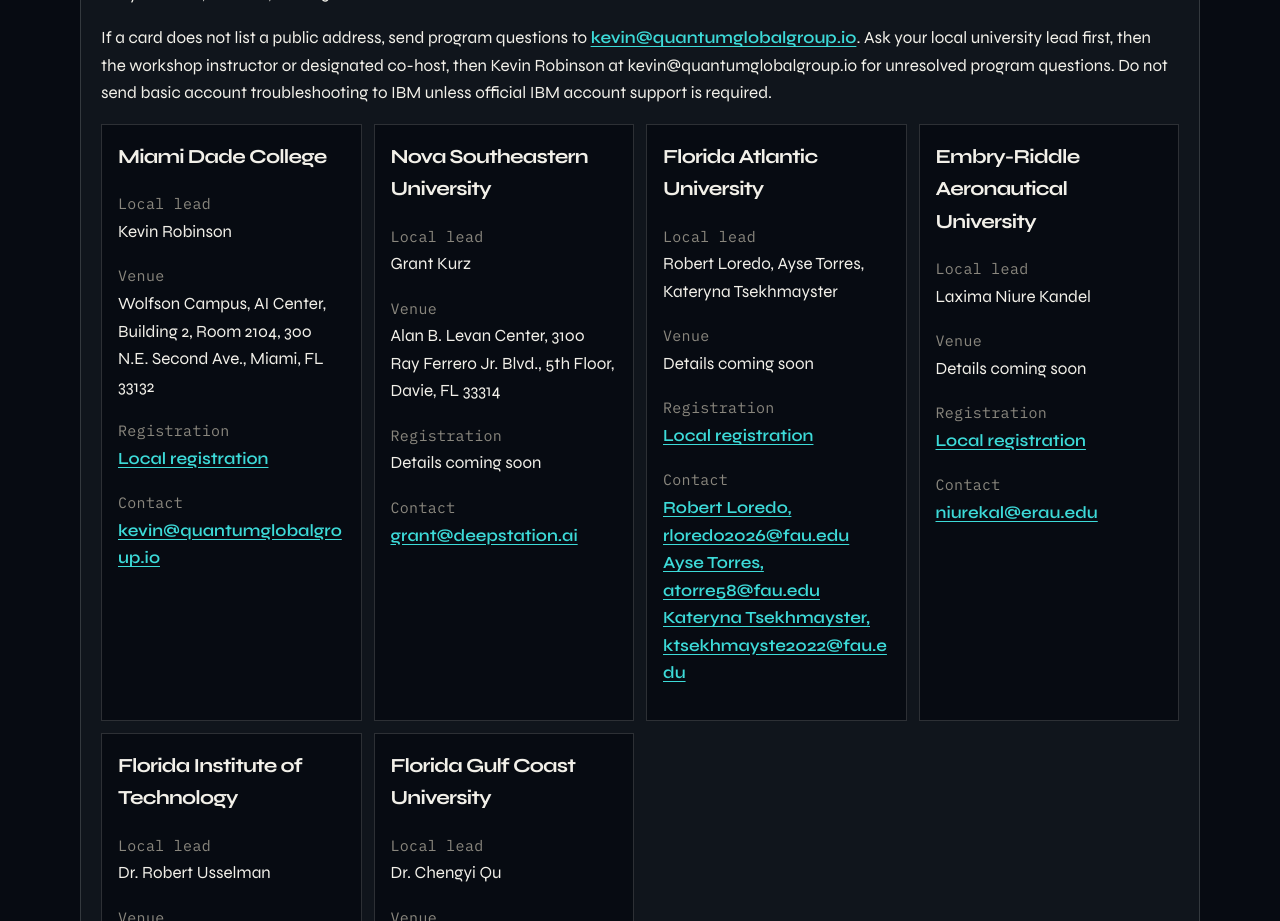
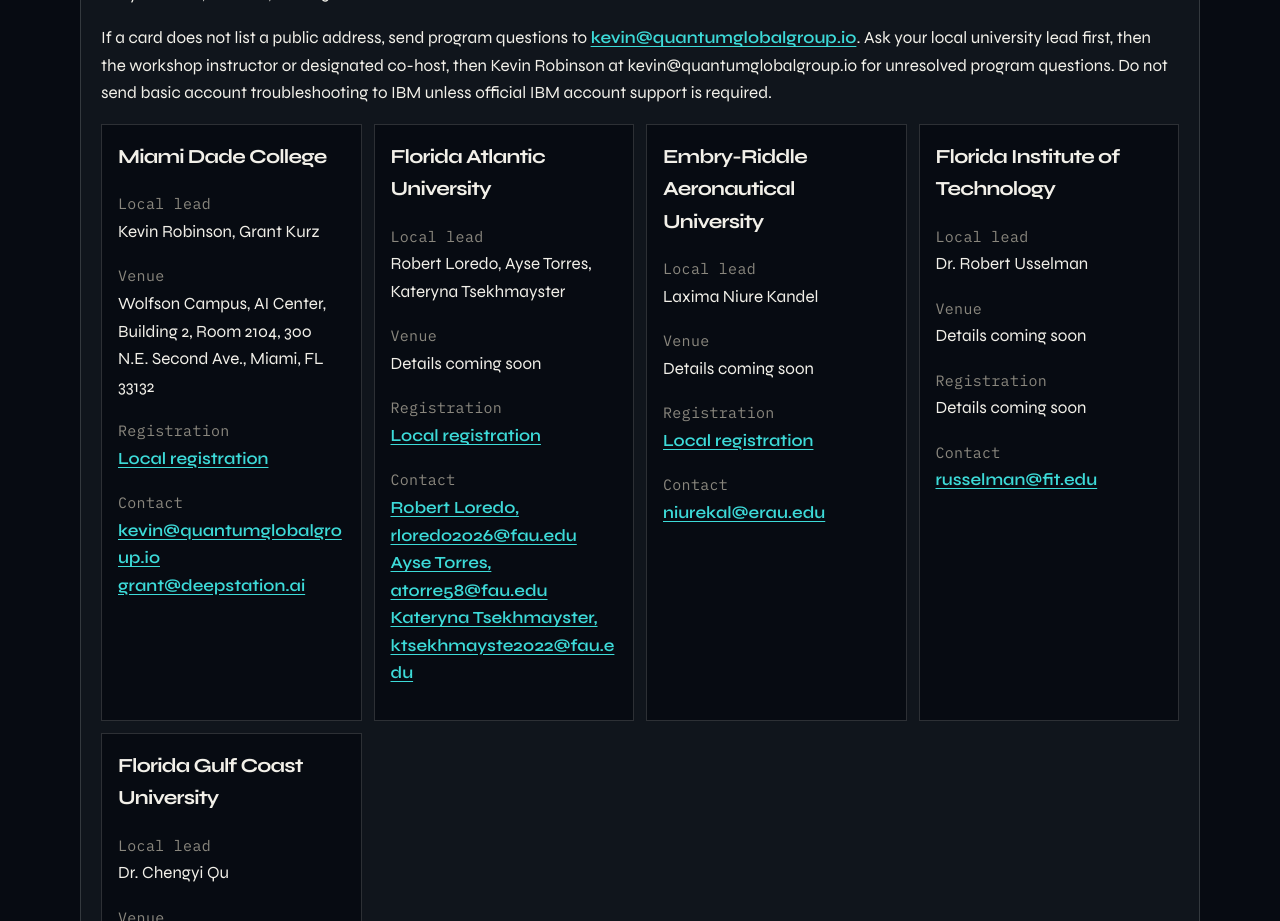
Before and after one commit to QuantumKev/Qiskit_Fall_Fest_2026, a Next.js app: page / in a window 1280 px wide. Shown: the part 2080-3001 px from the top of the page. Built offline with nearby package versions, Linux system fonts and the light colour scheme.

Commit message:
Remove Nova Southeastern University as a host campus.
Kevin Robinson and Grant Kurz stay on Miami Dade College only.

```diff
--- a/app/register/page.tsx
+++ b/app/register/page.tsx
@@ -8,7 +8,7 @@
 
 const REGISTRATION_HELP = CO_LEADS.find((person) => person.email === "grant@deepstation.ai");
 
-const MIAMI_AND_NOVA_COLEADS = [
+const MIAMI_COLEADS = [
   { name: "Kevin Robinson", email: "kevin@quantumglobalgroup.io" },
   { name: "Grant Kurz", email: "grant@deepstation.ai" },
 ] as const;
@@ -25,8 +25,8 @@
 }
 
 function campusPeople(host: LocalHost): { name: string; email: string }[] {
-  if (host.university === "Miami Dade College" || host.university === "Nova Southeastern University") {
-    return [...MIAMI_AND_NOVA_COLEADS];
+  if (host.university === "Miami Dade College") {
+    return [...MIAMI_COLEADS];
   }
   return host.contacts.flatMap((contact) => {
     if (!contact.href?.startsWith("mailto:")) return [];
--- a/content/event.ts
+++ b/content/event.ts
@@ -63,17 +63,13 @@
 export const LOCAL_HOSTS: readonly LocalHost[] = [
   {
     university: "Miami Dade College",
-    leads: ["Kevin Robinson"],
+    leads: ["Kevin Robinson", "Grant Kurz"],
     venue: "Wolfson Campus, AI Center, Building 2, Room 2104, 300 N.E. Second Ave., Miami, FL 33132",
     registration: DEEPSTATION_REGISTRATION_URL,
-    contacts: [{ label: "kevin@quantumglobalgroup.io", href: "mailto:kevin@quantumglobalgroup.io" }],
-  },
-  {
-    university: "Nova Southeastern University",
-    leads: ["Grant Kurz"],
-    venue: "Alan B. Levan Center, 3100 Ray Ferrero Jr. Blvd., 5th Floor, Davie, FL 33314",
-    registration: null,
-    contacts: [{ label: "grant@deepstation.ai", href: "mailto:grant@deepstation.ai" }],
+    contacts: [
+      { label: "kevin@quantumglobalgroup.io", href: "mailto:kevin@quantumglobalgroup.io" },
+      { label: "grant@deepstation.ai", href: "mailto:grant@deepstation.ai" },
+    ],
   },
   {
     university: "Florida Atlantic University",
@@ -239,18 +235,6 @@
           addressCountry: "US",
         },
       },
-      {
-        "@type": "Place",
-        name: "Alan B. Levan Center, Nova Southeastern University",
-        address: {
-          "@type": "PostalAddress",
-          streetAddress: "3100 Ray Ferrero Jr. Blvd., 5th Floor",
-          addressLocality: "Davie",
-          addressRegion: "FL",
-          postalCode: "33314",
-          addressCountry: "US",
-        },
-      },
       { "@type": "Place", name: "Florida Atlantic University" },
       { "@type": "Place", name: "Embry-Riddle Aeronautical University" },
       { "@type": "Place", name: "Florida Institute of Technology" },
--- a/content/onboarding.ts
+++ b/content/onboarding.ts
@@ -146,7 +146,7 @@
       paragraphs: [
         `The theme is ${EVENT.theme}. ${EVENT.themeSummary}`,
         `Kickoff and challenge release: ${EVENT.kickoff}. Local events: ${EVENT.localEvents}. Local ceremony: ${EVENT.localCeremony}. First-place local winner deadline: ${EVENT.winnerDeadline}. State championship ceremony: ${EVENT.stateChampionship}. Capacity is ${EVENT.capacity}.`,
-        `The host directory below lists all six universities. A confirmed venue and a local registration link are on the card. Anything still open says ${EVENT.unconfirmedDetails}. The shared code of conduct is ${EVENT.codeOfConduct}. The shared rubric is ${EVENT.rubric}.`,
+        `The host directory below lists all five universities. A confirmed venue and a local registration link are on the card. Anything still open says ${EVENT.unconfirmedDetails}. The shared code of conduct is ${EVENT.codeOfConduct}. The shared rubric is ${EVENT.rubric}.`,
         `Unresolved program questions go to Kevin Robinson at ${EVENT.programEmail}. The chat is ${EVENT.discord}. The announcement is ${IBM.announcement}. The Qiskit-approved website is ${QISKIT_APPROVED_SITE}.`,
       ],
     },
```
Also changed, not shown: 2 other files (tests, documents, lock files or other folders).
